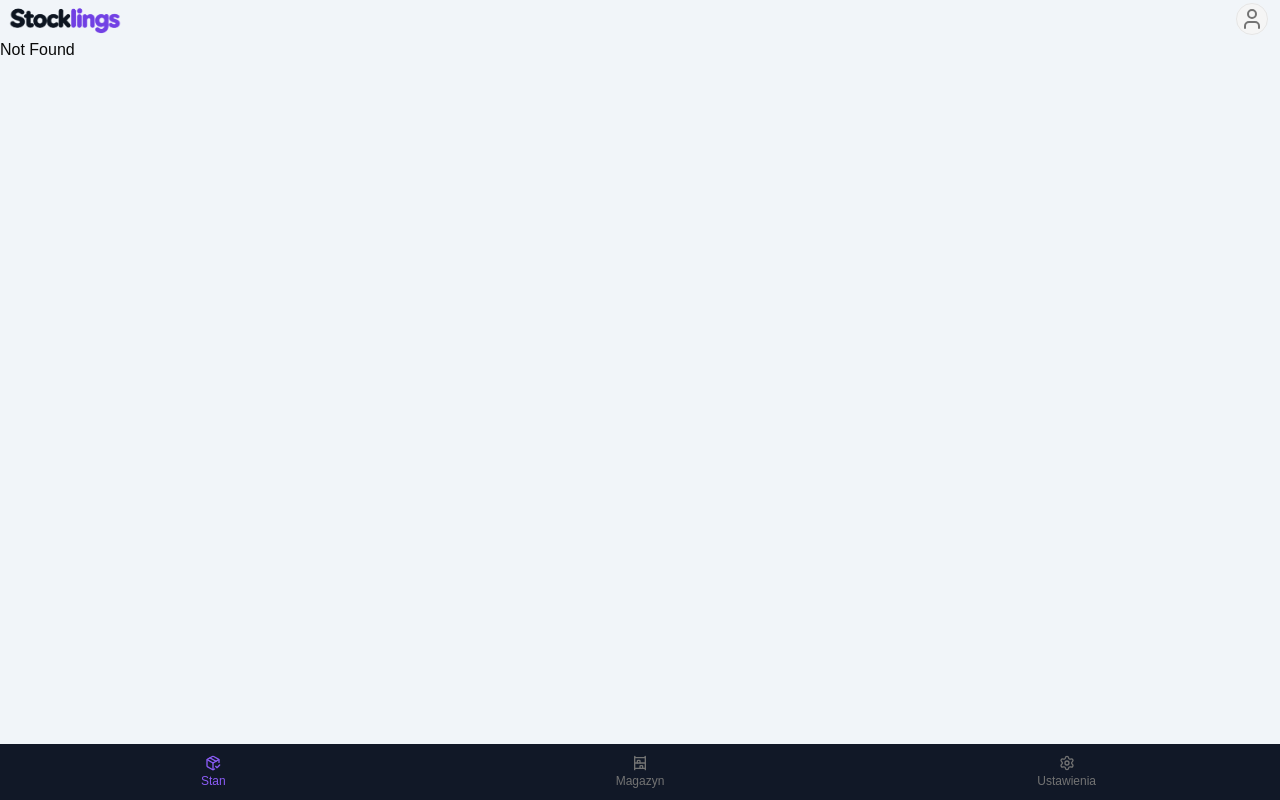
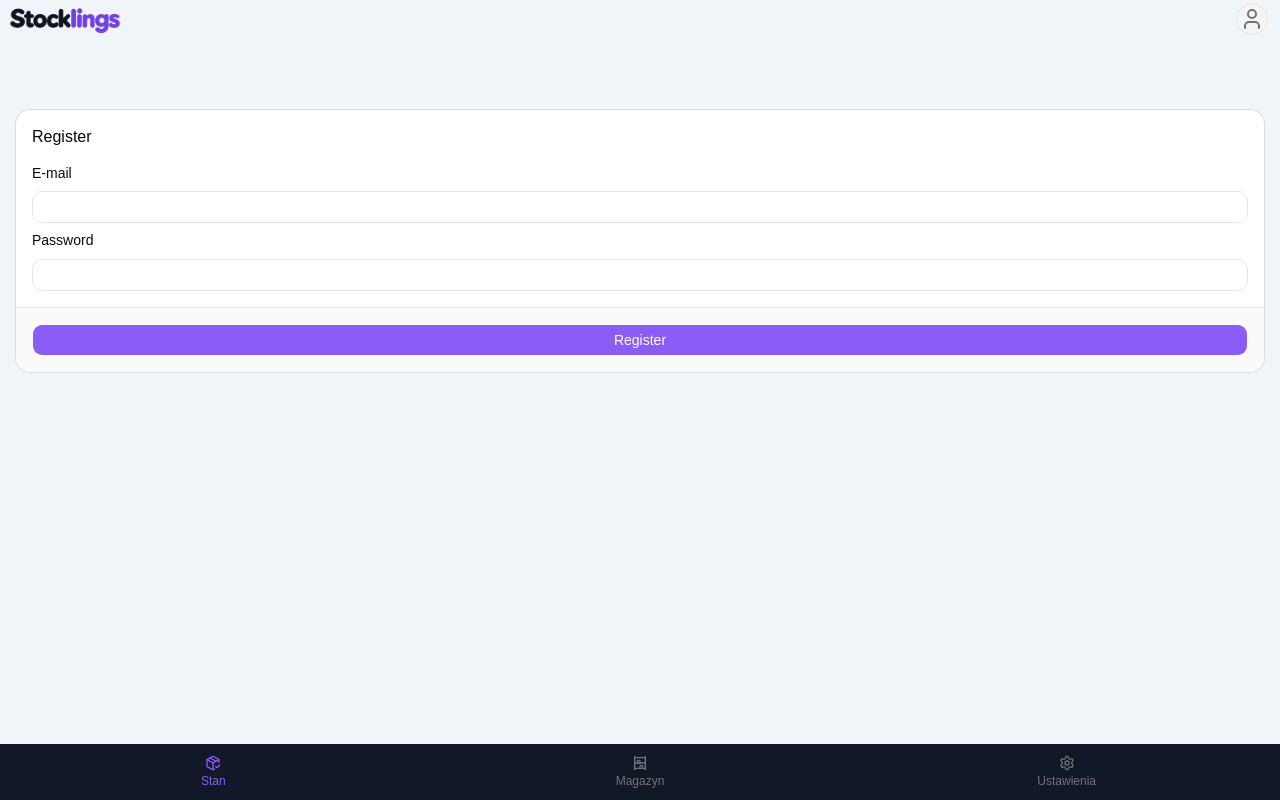
Before and after one commit to ellismht/stocklings, a React (Vite) app: page /stocklings/register in a window 1280 px wide. Before the commit this address had no page. Built offline with nearby package versions, Linux system fonts and the light colour scheme.

Commit message:
login & register pages

```diff
--- a/package.json
+++ b/package.json
@@ -49,6 +49,7 @@
     "oxlint": "^1.90.0",
     "typescript": "~7.0.2",
     "vite": "^8.3.6",
+    "vite-plugin-mkcert": "^2.1.0",
     "vite-plugin-pwa": "^2.0.0"
   }
 }
--- a/src/components/pages/login/loginForm.tsx
+++ b/src/components/pages/login/loginForm.tsx
@@ -10,6 +10,8 @@ import {
 import { Input } from "@/components/ui/input"
 import { Card, CardContent, CardDescription, CardFooter, CardHeader, CardTitle } from "@/components/ui/card"
 import { toast } from "@/components/ui/toast"
+import ky from "ky"
+import { api } from "@/services/api-client"
 const formSchema = z.object({
   email: z
     .email("Please enter a valid email address."),
@@ -32,7 +34,11 @@ export function LoginForm() {
       toast.add({
         title: "Login Successful",
         description: JSON.stringify(value),
-      })
+      });
+
+      await api.post("/identity/login", {json: {email: value.email, password: value.password}, baseUrl: "https://localhost:7196"})
+      const smth = await api.get("/identity/me", {baseUrl: "https://localhost:7196", credentials: "include"});
+      console.log(await smth.json());
     },
   });
 
--- /dev/null
+++ b/src/components/pages/register/registerForm.tsx
@@ -0,0 +1,122 @@
+import { useForm } from "@tanstack/react-form"
+import * as z from "zod"
+import ky from 'ky';
+import { Button } from "@/components/ui/button"
+import {
+  Field,
+  FieldError,
+  FieldGroup,
+  FieldLabel,
+} from "@/components/ui/field"
+import { Input } from "@/components/ui/input"
+import { Card, CardContent, CardFooter, CardHeader, CardTitle } from "@/components/ui/card"
+import { toast } from "@/components/ui/toast"
+const formSchema = z.object({
+  email: z
+    .email("Please enter a valid email address."),
+  password: z
+    .string()
+    .min(8, "Password must be at least 8 characters.")
+    .max(100, "Password must be at most 100 characters."),
+});
+
+export function RegisterForm() {
+  const form = useForm({
+    defaultValues: {
+      email: "",
+      password: "",
+    },
+    validators: {
+      onSubmit: formSchema,
+    },
+    onSubmit: async ({ value }) => {
+      toast.add({
+        title: "Register Successful",
+        description: JSON.stringify(value),
+      })
+
+      await ky.post("/identity/register", {json: {email: value.email, password: value.password}, baseUrl: "https://localhost:7196"})
+    },
+  });
+
+  return (
+    <div className="flex flex-col gap-4 p-4 pt-18 w-full">
+      <Card>
+        <CardHeader>
+          <CardTitle>Register</CardTitle>
+        </CardHeader>
+        <CardContent>
+          <form
+            id="register-form"
+            onSubmit={(e) => {
+              e.preventDefault()
+              form.handleSubmit()
+            }}
+          >
+            <FieldGroup className="flex flex-col gap-2">
+              <form.Field
+                name="email"
+                children={(field) => {
+                  const isInvalid =
+                    field.state.meta.isTouched && !field.state.meta.isValid
+                  return (
+                    <Field data-invalid={isInvalid}>
+                      <FieldLabel htmlFor={field.name}>E-mail</FieldLabel>
+                      <Input
+                        id={field.name}
+                        name={field.name}
+                        type="email"
+                        value={field.state.value}
+                        onBlur={field.handleBlur}
+                        onChange={(e) => field.handleChange(e.target.value)}
+                        aria-invalid={isInvalid}
+                        placeholder=""
+                        autoComplete="off"
+                      />
+                      {isInvalid && (
+                        <FieldError errors={field.state.meta.errors} />
+                      )}
+                    </Field>
+                  )
+                }}
+              />
+              <form.Field
+                name="password"
+                children={(field) => {
+                  const isInvalid =
+                    field.state.meta.isTouched && !field.state.meta.isValid
+                  return (
+                    <Field data-invalid={isInvalid}>
+                      <FieldLabel htmlFor={field.name}>Password</FieldLabel>
+                      <Input
+                        id={field.name}
+                        name={field.name}
+                        type="password"
+                        value={field.state.value}
+                        onBlur={field.handleBlur}
+                        onChange={(e) => field.handleChange(e.target.value)}
+                        aria-invalid={isInvalid}
+                        placeholder=""
+                        autoComplete="off"
+                      />
+                      {isInvalid && (
+                        <FieldError errors={field.state.meta.errors} />
+                      )}
+                    </Field>
+                  )
+                }}
+              />
+            </FieldGroup>
+          </form>
+        </CardContent>
+        <CardFooter>
+          <Field orientation="vertical">
+            <Button type="submit" form="register-form">
+              Register
+            </Button>
+          </Field>
+        </CardFooter>
+      </Card>
+    </div>
+  )
+}
--- a/src/routeTree.gen.ts
+++ b/src/routeTree.gen.ts
@@ -12,6 +12,7 @@ import { Route as rootRouteImport } from './routes/__root'
 import { Route as IndexRouteImport } from './routes/index'
 import { Route as LoginRouteImport } from './routes/login'
 import { Route as ProfileRouteImport } from './routes/profile'
+import { Route as RegisterRouteImport } from './routes/register'
 import { Route as ScannerRouteImport } from './routes/scanner'
 import { Route as SettingsRouteImport } from './routes/settings'
 import { Route as WarehouseRouteImport } from './routes/warehouse'
@@ -29,6 +30,11 @@ const LoginRoute = LoginRouteImport.update({
 const ProfileRoute = ProfileRouteImport.update({
   id: '/profile',
   path: '/profile',
+  getParentRoute: () => rootRouteImport,
+} as any)
+const RegisterRoute = RegisterRouteImport.update({
+  id: '/register',
+  path: '/register',
   getParentRoute: () => rootRouteImport,
 } as any)
 const ScannerRoute = ScannerRouteImport.update({
@@ -51,6 +57,7 @@ export interface FileRoutesByFullPath {
   '/': typeof IndexRoute
   '/login': typeof LoginRoute
   '/profile': typeof ProfileRoute
+  '/register': typeof RegisterRoute
   '/scanner': typeof ScannerRoute
   '/settings': typeof SettingsRoute
   '/warehouse': typeof WarehouseRoute
@@ -59,6 +66,7 @@ export interface FileRoutesByTo {
   '/': typeof IndexRoute
   '/login': typeof LoginRoute
   '/profile': typeof ProfileRoute
+  '/register': typeof RegisterRoute
   '/scanner': typeof ScannerRoute
   '/settings': typeof SettingsRoute
   '/warehouse': typeof WarehouseRoute
@@ -68,6 +76,7 @@ export interface FileRoutesById {
   '/': typeof IndexRoute
   '/login': typeof LoginRoute
   '/profile': typeof ProfileRoute
+  '/register': typeof RegisterRoute
   '/scanner': typeof ScannerRoute
   '/settings': typeof SettingsRoute
   '/warehouse': typeof WarehouseRoute
@@ -75,14 +84,28 @@ export interface FileRoutesById {
 export interface FileRouteTypes {
   fileRoutesByFullPath: FileRoutesByFullPath
   fullPaths:
-    '/' | '/login' | '/profile' | '/scanner' | '/settings' | '/warehouse'
+    | '/'
+    | '/login'
+    | '/profile'
+    | '/register'
+    | '/scanner'
+    | '/settings'
+    | '/warehouse'
   fileRoutesByTo: FileRoutesByTo
-  to: '/' | '/login' | '/profile' | '/scanner' | '/settings' | '/warehouse'
+  to:
+    | '/'
+    | '/login'
+    | '/profile'
+    | '/register'
+    | '/scanner'
+    | '/settings'
+    | '/warehouse'
   id:
     | '__root__'
     | '/'
     | '/login'
     | '/profile'
+    | '/register'
     | '/scanner'
     | '/settings'
     | '/warehouse'
@@ -92,6 +115,7 @@ export interface RootRouteChildren {
   IndexRoute: typeof IndexRoute
   LoginRoute: typeof LoginRoute
   ProfileRoute: typeof ProfileRoute
+  RegisterRoute: typeof RegisterRoute
   ScannerRoute: typeof ScannerRoute
   SettingsRoute: typeof SettingsRoute
   WarehouseRoute: typeof WarehouseRoute
@@ -118,6 +142,13 @@ declare module '@tanstack/react-router' {
       path: '/profile'
       fullPath: '/profile'
       preLoaderRoute: typeof ProfileRouteImport
+      parentRoute: typeof rootRouteImport
+    }
+    '/register': {
+      id: '/register'
+      path: '/register'
+      fullPath: '/register'
+      preLoaderRoute: typeof RegisterRouteImport
       parentRoute: typeof rootRouteImport
     }
     '/scanner': {
@@ -148,6 +179,7 @@ const rootRouteChildren: RootRouteChildren = {
   IndexRoute: IndexRoute,
   LoginRoute: LoginRoute,
   ProfileRoute: ProfileRoute,
+  RegisterRoute: RegisterRoute,
   ScannerRoute: ScannerRoute,
   SettingsRoute: SettingsRoute,
   WarehouseRoute: WarehouseRoute,
--- a/src/routes/index.tsx
+++ b/src/routes/index.tsx
@@ -9,6 +9,6 @@ function RouteComponent() {
   const navigate = useNavigate();
   return <div className="flex flex-col gap-2 p-2">
     State
-    <Button onClick={() => navigate({to: "/login"})}></Button>
+    <Button onClick={() => navigate({to: "/login"})}>Login</Button>
   </div>
 }
--- a/src/routes/login.tsx
+++ b/src/routes/login.tsx
@@ -1,13 +1,19 @@
 import { LoginForm } from '@/components/pages/login/loginForm';
-import { createFileRoute } from '@tanstack/react-router';
+import { Button } from '@/components/ui/button';
+import { createFileRoute, Link, useNavigate } from '@tanstack/react-router';
 
 export const Route = createFileRoute('/login')({
     component: LoginPage,
 })
 
 function LoginPage() {
-    return (
+    const navigate = useNavigate();
+    return (<div className='flex flex-col w-full items-center'>
         <LoginForm />
+        <div>
+            Nie masz konta? LOL lepiej <Button variant="link" onClick={() => navigate({ to: "/register" })}>Zarejestruj się</Button>
+        </div>
+    </div>
     )
 }
 
--- /dev/null
+++ b/src/routes/register.tsx
@@ -0,0 +1,10 @@
+import { RegisterForm } from '@/components/pages/register/registerForm'
+import { createFileRoute } from '@tanstack/react-router'
+
+export const Route = createFileRoute('/register')({
+  component: RegisterComponent,
+})
+
+function RegisterComponent() {
+  return <RegisterForm/>
+}
--- /dev/null
+++ b/src/services/api-client.ts
@@ -0,0 +1,6 @@
+import ky from "ky";
+
+export const api = ky.create({
+    prefix: "https://localhost:7196",
+    credentials: "include"
+});
--- a/vite.config.ts
+++ b/vite.config.ts
@@ -4,17 +4,24 @@ import { defineConfig } from 'vite'
 import { VitePWA } from 'vite-plugin-pwa';
 import path from "path"
 import tailwindcss from "@tailwindcss/vite"
+import mkcert from "vite-plugin-mkcert"
 import { tanstackRouter } from '@tanstack/router-plugin/vite'
 
 // https://vite.dev/config/
 export default defineConfig({
   base: '/stocklings/',
+  server: {
+    host: "localhost",
+    port: 5173,
+    strictPort: true,
+  },
   plugins: [
     tanstackRouter({
       target: 'react',
       autoCodeSplitting: true,
     }),
     react(),
+    mkcert(),
     babel({ presets: [reactCompilerPreset()] }),
     tailwindcss(),
     VitePWA({
```
Also changed, not shown: 1 other file (tests, documents, lock files or other folders).
